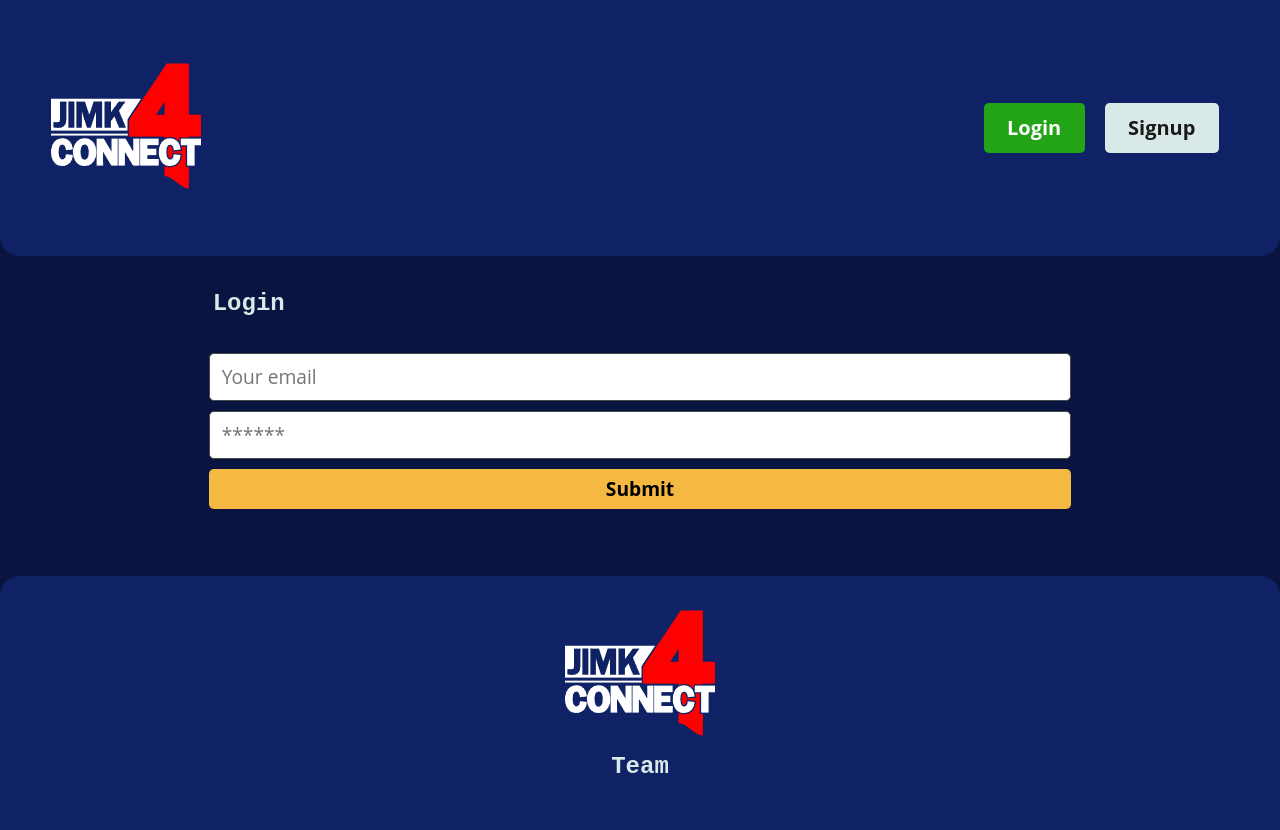
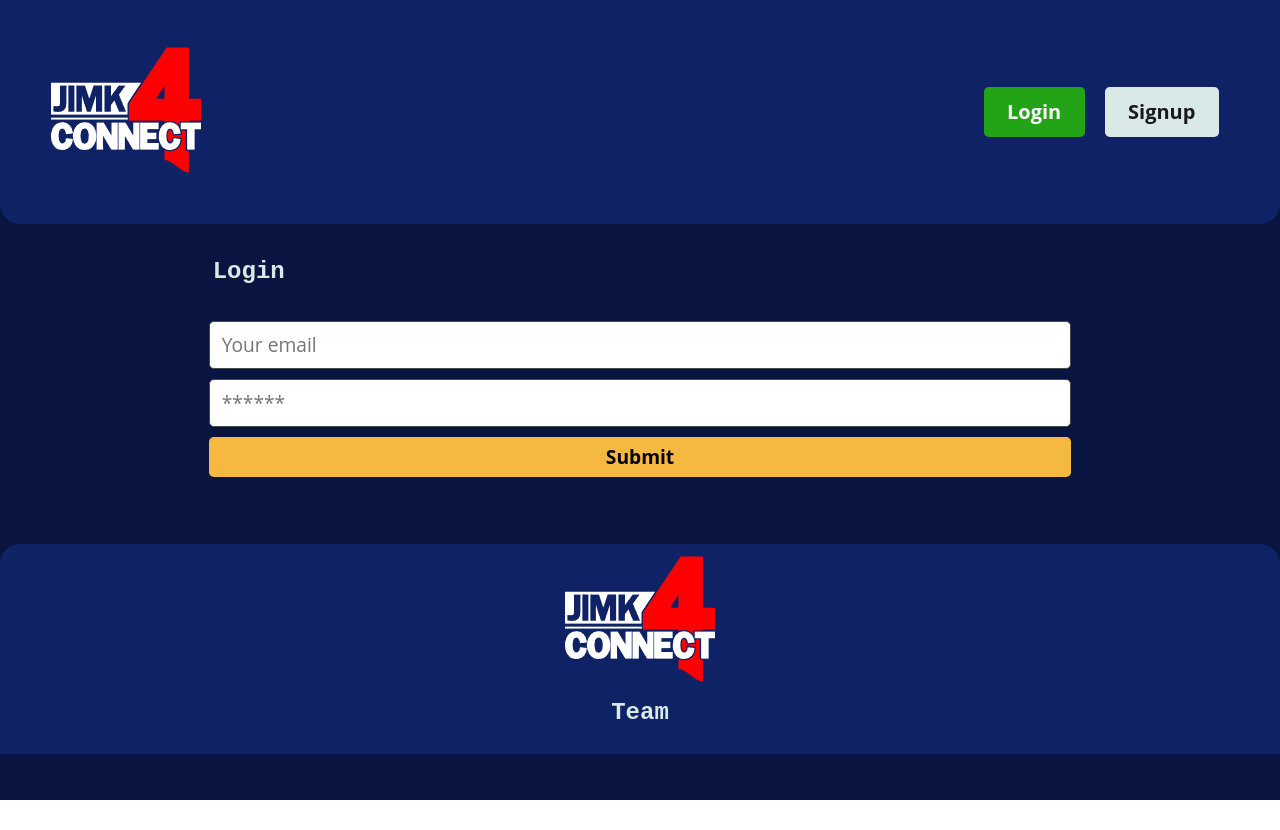
Before and after one commit to keithrsialana/jimk-connect4, a React (Vite) app in the folder client/: page /login in a window 1280 px wide. After the commit the page ends 800 px from the top, so only its background shows below. Built offline with nearby package versions, Linux system fonts and the light colour scheme; no server answers.

Commit message:
header and footer styling

```diff
--- a/client/src/components/Footer/index.tsx
+++ b/client/src/components/Footer/index.tsx
@@ -1,7 +1,7 @@
 const Footer: React.FC = () => {
 
   return (
-    <footer className="footer w-100 bg-primary-lighter p-4 mt-4 text-light">
+    <footer className="footer w-100 bg-primary-lighter mt-4 text-light">
       <div className="container text-center mb-5">
         <img src="../public/MainLogo-Light.png" alt="JIMK Connect 4 Logo" />
         <h4>
--- a/client/src/components/Header/index.tsx
+++ b/client/src/components/Header/index.tsx
@@ -4,7 +4,7 @@ import Auth from "../../utils/auth";
 const Header = () => {
 
 	return (
-		<header className="header bg-primary-lighter text-light mb-4 py-3 flex-row align-center">
+		<header className="header bg-primary-lighter text-light mb-4 flex-row align-center">
 			<div className="container container-fluid flex-row justify-space-between-lg justify-center align-center">
 				<div>
 					<Link className="text-light" to="/">
```
